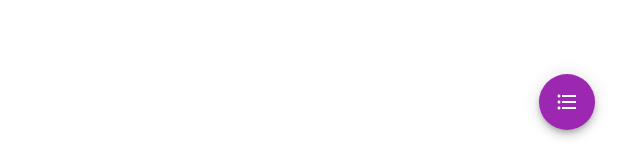
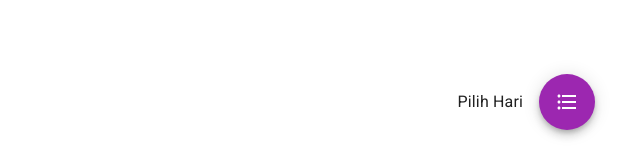
Before and after one commit to YuliusA/EJ-Sathora-Zoom-Invitation-link, a React (Create React App) app: page / in a window 1280 px wide. Shown: the part 650-797 px from the top of the page, without its empty margins (321-961 px from the left). Built offline with nearby package versions, Linux system fonts and the light colour scheme.

Commit message:
pilih hari

```diff
--- a/src/components/NavDrawer.js
+++ b/src/components/NavDrawer.js
@@ -6,6 +6,7 @@ import { data } from '../data';
 import AppBar from '@mui/material/AppBar';
 import Toolbar from '@mui/material/Toolbar';
 import Container from '@mui/material/Container';
+import Typography from '@mui/material/Typography';
 import Fab from '@mui/material/Fab';
 import SwipeableDrawer from '@mui/material/SwipeableDrawer';
 import List from '@mui/material/List';
@@ -19,7 +20,7 @@ import FormatListBulletedIcon from '@mui/icons-material/FormatListBulleted';
 import PersonPinIcon from '@mui/icons-material/PersonPin';
 
 const NavDrawer = () => {
-    const { setDay } = React.useContext(EjsContext);
+    const { day, setDay } = React.useContext(EjsContext);
     const [open, setOpen] = React.useState(false);
 
     const toggleDrawer = () => {
@@ -45,6 +46,10 @@ const NavDrawer = () => {
             >
                 <Container maxWidth='sm' sx={{ py: 2 }}>
                     <Toolbar disableGutters sx={{ justifyContent: 'flex-end' }}>
+                        {day.id &&
+                            <Typography variant='subtitle1' sx={{ mr: 2 }}>Pilih Hari</Typography>
+                        }
+
                         <Fab color='secondary' onClick={toggleDrawer} aria-label='pilih hari'>
                             <FormatListBulletedIcon />
                         </Fab>
```
